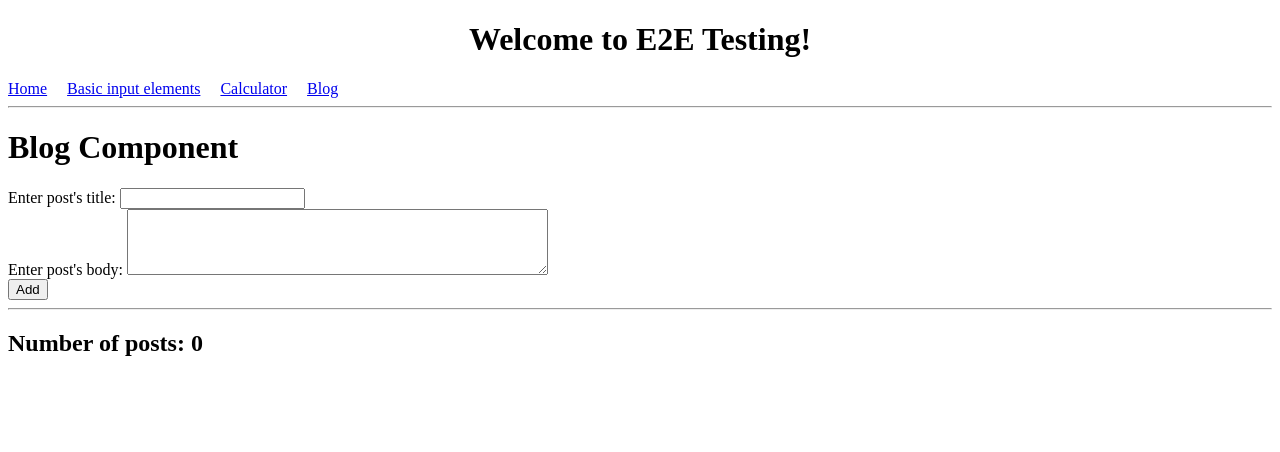
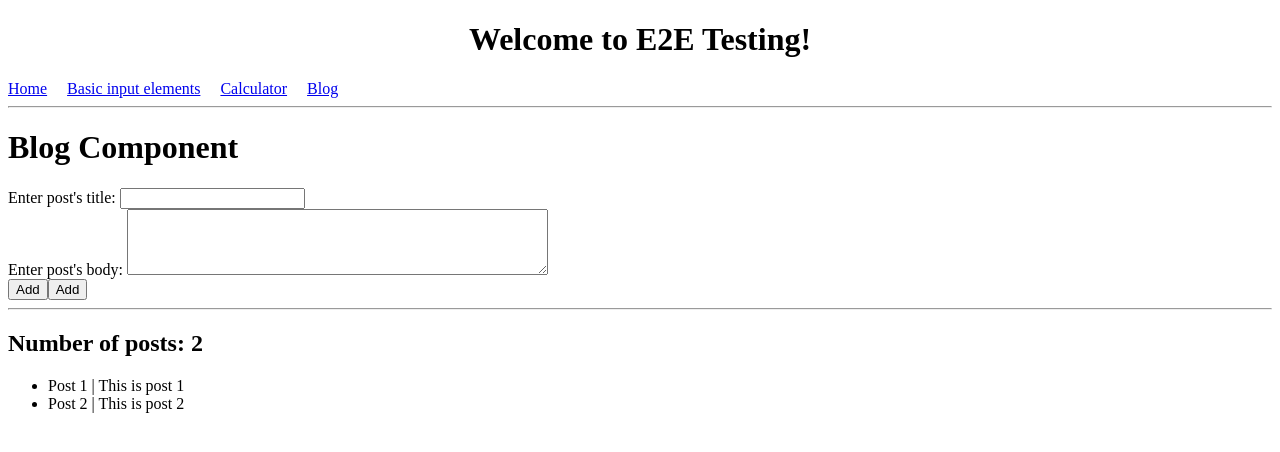
Before and after one commit to lshpanos/e2e-inputs-test, an Angular app: page /blog in a window 1280 px wide. Shown: the top 452 px of the page. Built offline with nearby package versions, Linux system fonts and the light colour scheme.

Commit message:
Update blog component

```diff
--- a/src/app/blog/blog.component.html
+++ b/src/app/blog/blog.component.html
@@ -12,6 +12,8 @@
   </div>
 
   <button type="button" id="submit-button" (click)="addPost()">Add</button>
+  <button type="button" id="fetch-button" (click)="getPosts()">Add</button>
+
 </form>
 
 <hr>
--- a/src/app/blog/blog.component.ts
+++ b/src/app/blog/blog.component.ts
@@ -1,6 +1,6 @@
 import {Component, OnInit} from '@angular/core';
 import {Post} from './post.model';
-import {timer} from 'rxjs';
+import {BlogService} from './blog.service';
 
 @Component({
   selector: 'app-blog',
@@ -11,20 +11,22 @@ export class BlogComponent implements OnInit {
 
   title = 'Blog Component';
   post: Post = {title: '', body: ''};
-  posts: Post[] = [];
+  posts: Post[];
 
-  constructor() {
+  constructor(private blogService: BlogService) {
   }
 
   ngOnInit() {
+    this.getPosts();
   }
 
   addPost() {
-    timer(10000).subscribe(() => {
-      this.posts.push(this.post);
-      this.post = {title: '', body: ''};
-    });
+    this.blogService.addPost(this.post);
+    this.post = {title: '', body: ''};
+  }
 
+  getPosts(): void {
+    this.blogService.getPosts().subscribe(posts => this.posts = posts);
   }
 
 }
--- a/src/app/blog/posts.mock.ts
+++ b/src/app/blog/posts.mock.ts
@@ -0,0 +1,7 @@
+import {Post} from './post.model';
+
+
+export const MOCKPOSTS: Post[] = [
+  {title: 'Post 1', body: 'This is post 1'},
+  {title: 'Post 2', body: 'This is post 2'}
+];
```
